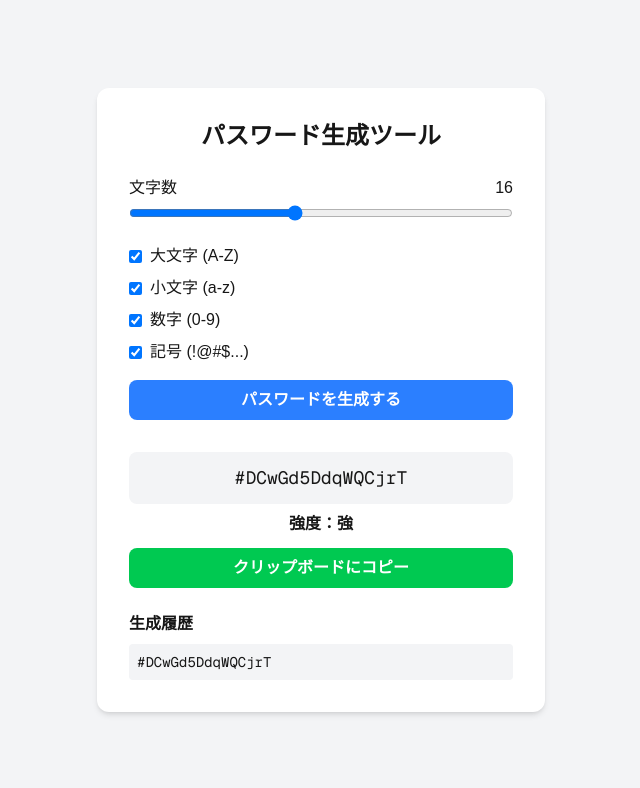
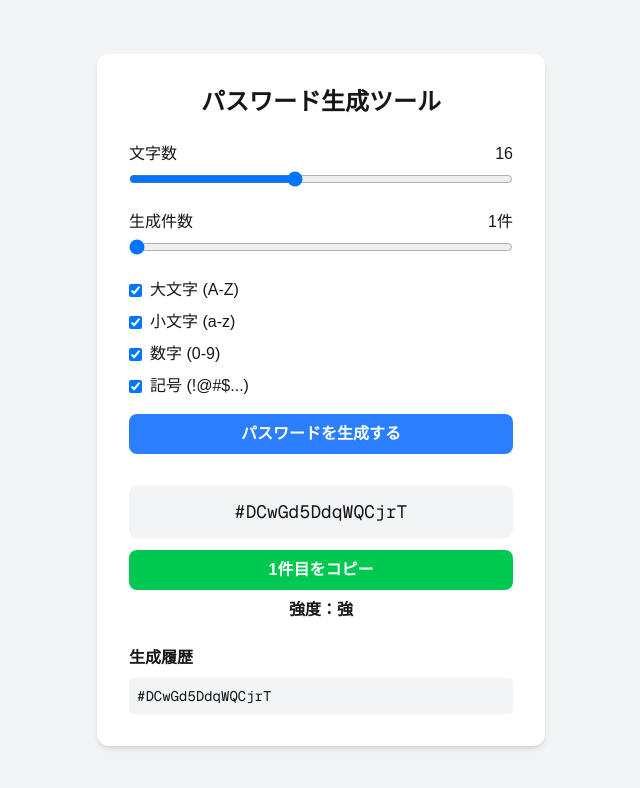
Before and after one commit to 20240221-sayataki/password-generator-20260609, a Next.js app: page / in a window 1280 px wide. Both pictures are taken after a click on the button "パスワードを生成する". Shown: the top 788 px of the page, without its empty margins (319-959 px from the left). Built offline with nearby package versions, Linux system fonts and the light colour scheme.

Commit message:
add multiple password generation feature

```diff
--- a/app/page.tsx
+++ b/app/page.tsx
@@ -13,6 +13,8 @@ export default function Home() {
   });
   const [length, setLength] = useState(16);
   const [history, setHistory] = useState<string[]>([]);
+  const [count, setCount] = useState(1);
+  const [passwords, setPasswords] = useState<string[]>([]);
 
   const toggleOption = (key: keyof typeof options) => {
     setOptions({ ...options, [key]: !options[key] });
@@ -37,14 +39,20 @@ export default function Home() {
       return;
     }
 
+  const results: string[] = [];
+  for (let j = 0; j < count; j++) {
     let result = '';
     for (let i = 0; i < length; i++) {
       result += chars.charAt(Math.floor(Math.random() * chars.length));
     }
-    setPassword(result);
-    setHistory([result, ...history].slice(0, 5));
-    setCopied(false);
-  };
+    results.push(result);
+  }
+
+  setPasswords(results);
+  setPassword(results[0]);
+  setHistory([...results, ...history].slice(0, 5));
+  setCopied(false);
+};
 
   const getStrength = () => {
     const typeCount = Object.values(options).filter(Boolean).length;
@@ -76,6 +84,21 @@ export default function Home() {
             max="32"
             value={length}
             onChange={(e) => setLength(Number(e.target.value))}
+            className="w-full"
+          />
+        </div>
+
+        <div className="mb-4">
+          <label className="flex justify-between mb-1">
+            <span>生成件数</span>
+            <span>{count}件</span>
+          </label>
+          <input
+            type="range"
+            min="1"
+            max="10"
+            value={count}
+            onChange={(e) => setCount(Number(e.target.value))}
             className="w-full"
           />
         </div>
@@ -122,24 +145,30 @@ export default function Home() {
           パスワードを生成する
         </button>
 
-        {password && (
+        {passwords.length > 0 && (
           <div className="mt-4">
-            <div className="bg-gray-100 rounded-lg p-3 text-center font-mono text-lg break-all">
-              {password}
-            </div>
-
-            <div className="mt-2 text-center font-semibold">
-              強度：{getStrength()}
-            </div>
-
+            <ul className="space-y-2">
+              {passwords.map((pw, index) => (
+                <li
+                  key={index}
+                  className="bg-gray-100 rounded-lg p-3 text-center font-mono text-lg break-all"
+                >
+                  {pw}
+                </li>
+              ))}
+            </ul>
             <button
               onClick={copyToClipboard}
               className="w-full mt-3 bg-green-500 hover:bg-green-600 text-white font-semibold py-2 px-4 rounded-lg"
             >
-              {copied ? 'コピーしました！' : 'クリップボードにコピー'}
+              {copied ? 'コピーしました！' : '1件目をコピー'}
             </button>
+            <div className="mt-2 text-center font-semibold">
+              強度：{getStrength()}
+            </div>
           </div>
         )}
+
         {history.length > 0 && (
           <div className="mt-6">
             <h2 className="font-semibold mb-2">生成履歴</h2>
```
